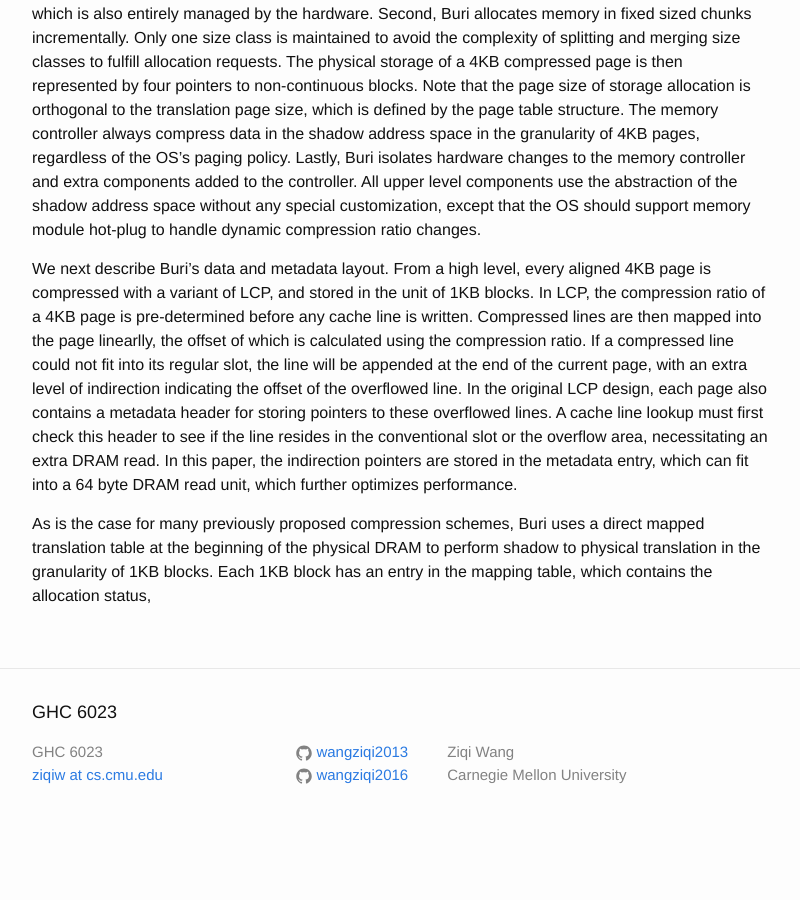
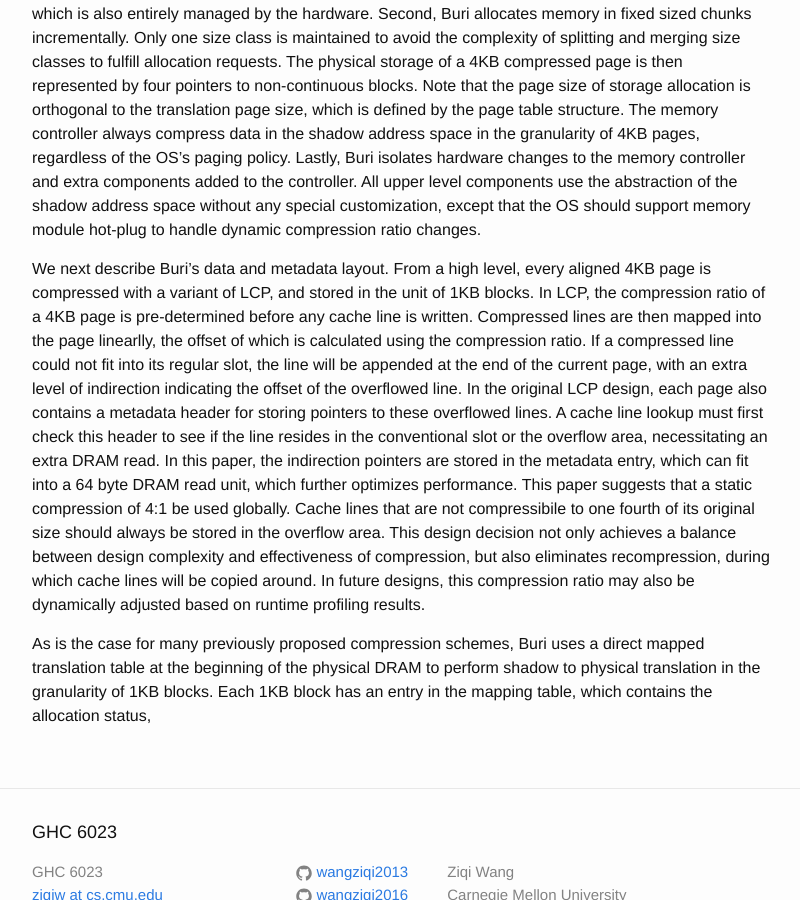
Before and after one commit to wangziqi2013/wangziqi2013.github.io, a Jekyll site: the page built from _posts/2020-07-16-buri.markdown, in a window 1280 px wide and 900 px high, scrolled down 1414 px. Shown: the whole window, without its empty margins (238-1038 px from the left). Built offline with Jekyll 4.4.1, drawn with Linux system fonts in a browser that asks for light colours; before the commit the page ends 2260 px from its top, so only the background shows below that.

Commit message:
Adding static ratio

```diff
--- a/_posts/2020-07-16-buri.markdown
+++ b/_posts/2020-07-16-buri.markdown
@@ -67,6 +67,11 @@ In the original LCP design, each page also contains a metadata header for storin
 A cache line lookup must first check this header to see if the line resides in the conventional slot or the overflow
 area, necessitating an extra DRAM read. In this paper, the indirection pointers are stored in the metadata entry, which
 can fit into a 64 byte DRAM read unit, which further optimizes performance.
+This paper suggests that a static compression of 4:1 be used globally. Cache lines that are not compressibile to one
+fourth of its original size should always be stored in the overflow area.
+This design decision not only achieves a balance between design complexity and effectiveness of compression, but also
+eliminates recompression, during which cache lines will be copied around.
+In future designs, this compression ratio may also be dynamically adjusted based on runtime profiling results.
 
 As is the case for many previously proposed compression schemes, Buri
 uses a direct mapped translation table at the beginning of the physical DRAM to perform shadow to physical translation
```
